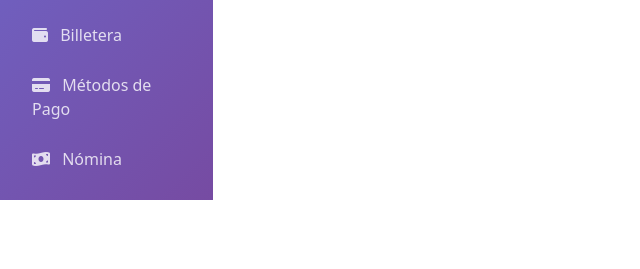
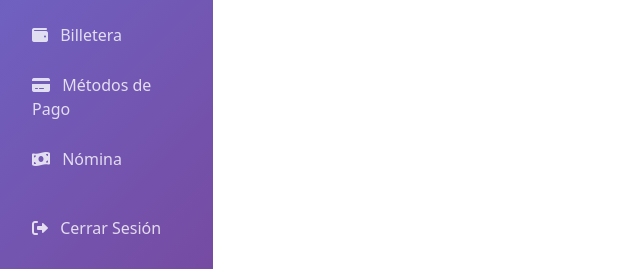
Before and after one commit to landerlopez1992-cyber/cubalink23-backend, a Flask app: page /admin/orders in a window 1280 px wide. Shown: the part 665-934 px from the top of the page, without its empty margins (0-640 px from the left). Before the commit the page ends 865 px from the top, so only its background shows below. Run offline with Flask 3, Linux system fonts and the light colour scheme; the visitor is signed in with stand-in values (Sample User, id 1); data that the repository does not hold is empty.

Commit message:
Agregar botón Cerrar Sesión a todas las plantillas del panel admin

```diff
--- a/templates/admin/dashboard.html
+++ b/templates/admin/dashboard.html
@@ -104,6 +104,9 @@
                         <li class="nav-item">
                             <a class="nav-link text-white" href="/admin/payroll"><i class="fas fa-money-bill-wave"></i> Nómina</a>
                         </li>
+                        <li class="nav-item mt-4">
+                            <a class="nav-link text-white" href="/auth/logout"><i class="fas fa-sign-out-alt"></i> Cerrar Sesión</a>
+                        </li>
                     </ul>        </div>
         <div class="content flex-grow-1">
             <h1 class="mb-4">Dashboard</h1>
--- a/templates/admin/flights.html
+++ b/templates/admin/flights.html
@@ -79,6 +79,9 @@
                     </a>
                     <a class="nav-link" href="/admin/payroll">
                         <i class="fas fa-money-bill-wave me-2"></i> Nómina
+                    </a>
+                    <a class="nav-link mt-4" href="/auth/logout">
+                        <i class="fas fa-sign-out-alt me-2"></i> Cerrar Sesión
                     </a>
                 </nav>
             </div>
--- a/templates/admin/orders.html
+++ b/templates/admin/orders.html
@@ -83,6 +83,9 @@
                     </a>
                     <a class="nav-link" href="/admin/payroll">
                         <i class="fas fa-money-bill-wave me-2"></i> Nómina
+                    </a>
+                    <a class="nav-link mt-4" href="/auth/logout">
+                        <i class="fas fa-sign-out-alt me-2"></i> Cerrar Sesión
                     </a>
                 </nav>
             </div>
--- a/templates/admin/products.html
+++ b/templates/admin/products.html
@@ -85,6 +85,9 @@
                     </a>
                     <a class="nav-link" href="/admin/payroll">
                         <i class="fas fa-money-bill-wave me-2"></i> Nómina
+                    </a>
+                    <a class="nav-link mt-4" href="/auth/logout">
+                        <i class="fas fa-sign-out-alt me-2"></i> Cerrar Sesión
                     </a>
                 </nav>
             </div>
--- a/templates/admin/system.html
+++ b/templates/admin/system.html
@@ -79,6 +79,9 @@
                     </a>
                     <a class="nav-link" href="/admin/payroll">
                         <i class="fas fa-money-bill-wave me-2"></i> Nómina
+                    </a>
+                    <a class="nav-link mt-4" href="/auth/logout">
+                        <i class="fas fa-sign-out-alt me-2"></i> Cerrar Sesión
                     </a>
                 </nav>
             </div>
```
